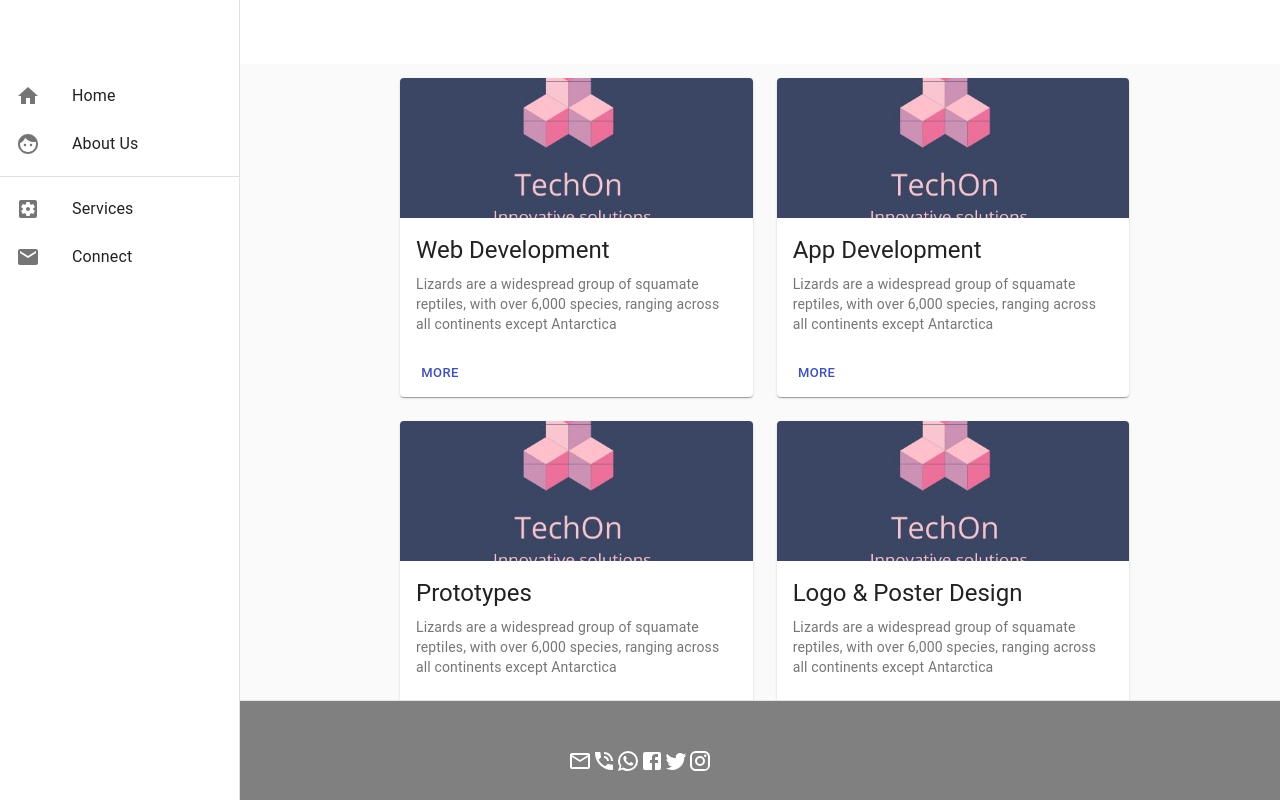
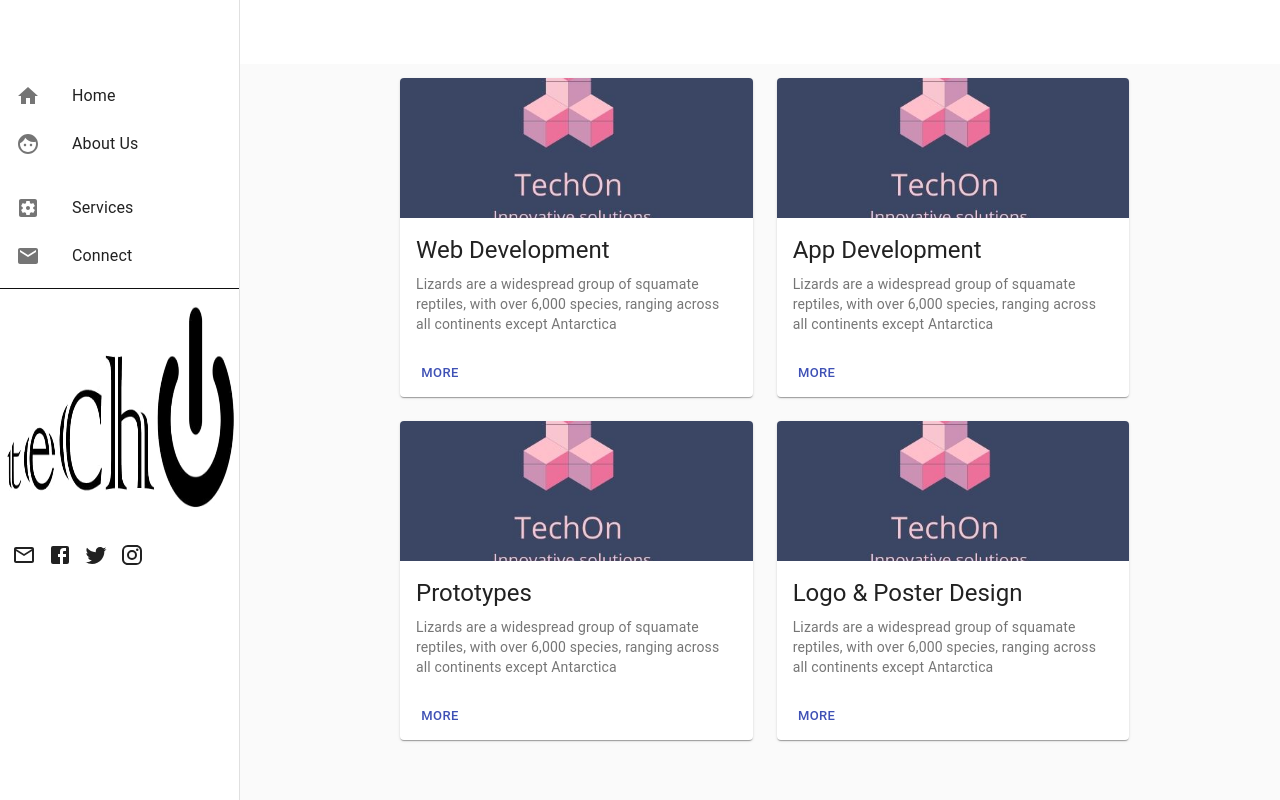
Before and after one commit to TechOn-Innovations/techOnWebsite, a React (Create React App) app in the folder techon/: page / in a window 1280 px wide. Built offline with nearby package versions, Linux system fonts and the light colour scheme.

Commit message:
added contact icons to nav and placeholder logo

```diff
--- a/techon/src/App.js
+++ b/techon/src/App.js
@@ -9,7 +9,7 @@ function App() {
     <React.Fragment>
       < NavigationBar />
       <Services />
-      <Footer/>
+      {/* <Footer/> */}
     </React.Fragment>
   );
 }
--- a/techon/src/Components/Regions/Navigation/Navigation.js
+++ b/techon/src/Components/Regions/Navigation/Navigation.js
@@ -17,6 +17,13 @@ import HomeIcon from '@material-ui/icons/Home';
 import MenuIcon from '@material-ui/icons/Menu';
 import Toolbar from '@material-ui/core/Toolbar';
 import { makeStyles, useTheme } from '@material-ui/core/styles';
+import MailOutlineIcon from '@material-ui/icons/MailOutline';
+import PhoneInTalkIcon from '@material-ui/icons/PhoneInTalk';
+import TwitterIcon from '@material-ui/icons/Twitter';
+import WhatsAppIcon from '@material-ui/icons/WhatsApp';
+import InstagramIcon from '@material-ui/icons/Instagram';
+import FacebookIcon from '@material-ui/icons/Facebook';
+import logo from '/home/tebogomothelo/Code/techOnWebsite/techon/src/Images/logo.jpg'
 
 const drawerWidth = 240;
 
@@ -54,6 +61,9 @@ const useStyles = makeStyles(theme => ({
     flexGrow: 1,
     padding: theme.spacing(3),
   },
+  contact: {
+    marginLeft: '5%',
+  }
 }));
 
 function NavigationBar(props) {
@@ -77,7 +87,6 @@ function NavigationBar(props) {
           </ListItem>
         ))}
       </List>
-      <Divider />
       <List>
         {['Services', 'Connect'].map((text, index) => (
           <ListItem button key={text}>
@@ -86,9 +95,16 @@ function NavigationBar(props) {
           </ListItem>
         ))}
       </List>
+      <img src={logo} style={{height: '250px', width:'250px'}}alt="logo" />
+      <div>
+        <MailOutlineIcon className={classes.contact}/>
+        <FacebookIcon className={classes.contact}/>
+        <TwitterIcon className={classes.contact} />
+        <InstagramIcon className={classes.contact} />
+      </div>
+
     </div>
   );
-
   return (
     <div className={classes.root}>
       <CssBaseline />
@@ -118,7 +134,7 @@ function NavigationBar(props) {
               paper: classes.drawerPaper,
             }}
             ModalProps={{
-              keepMounted: true, // Better open performance on mobile.
+              keepMounted: true,
             }}
           >
             {drawer}
@@ -134,6 +150,7 @@ function NavigationBar(props) {
           >
             {drawer}
           </Drawer>
+
         </Hidden>
       </nav>
     </div>
```
Also changed, not shown: techon/src/Images/logo.jpg (added).
